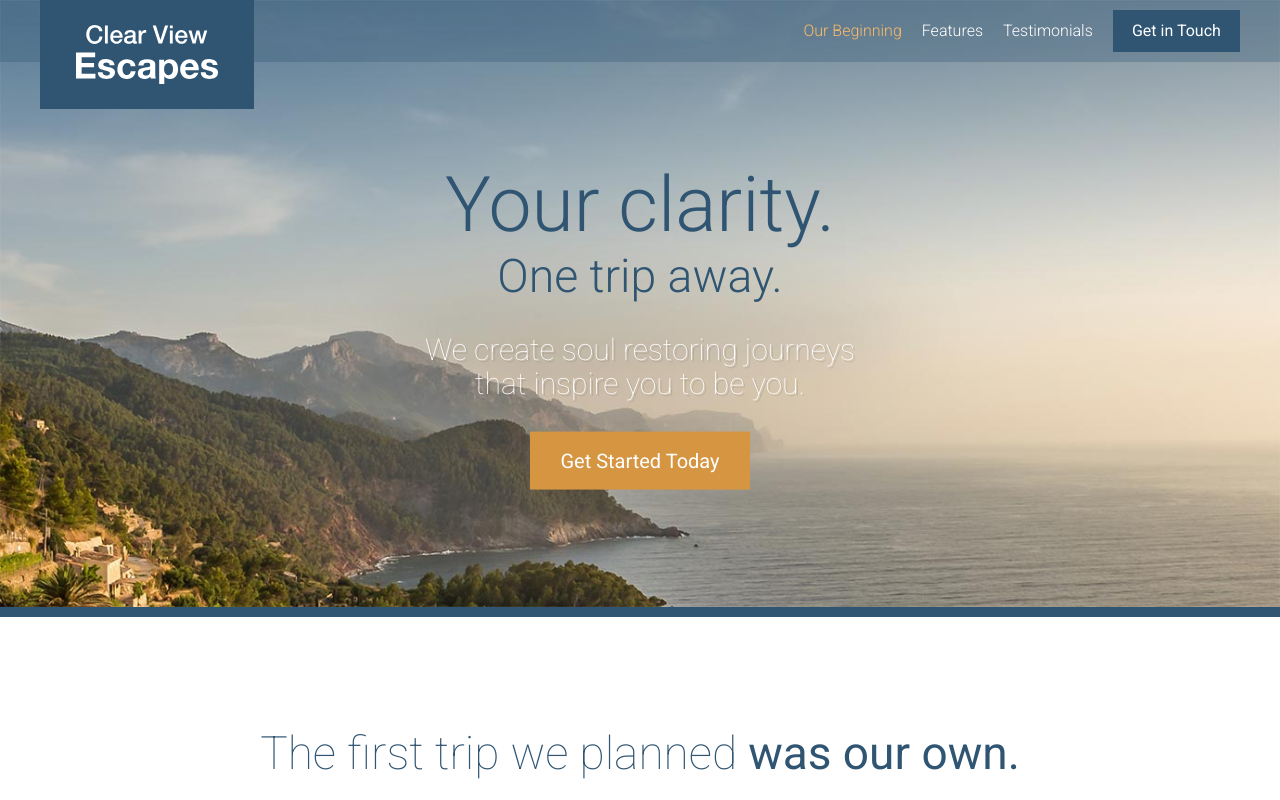
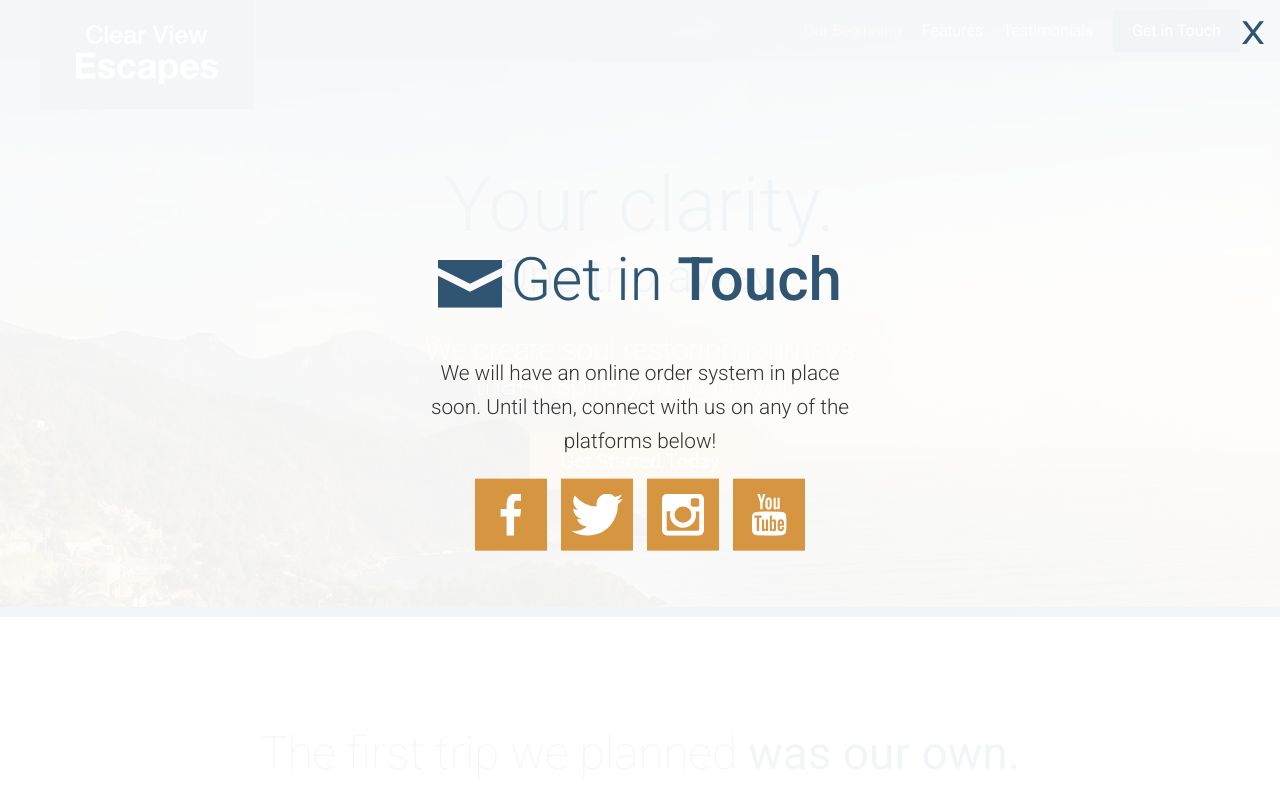
Before and after one commit to tvollmer89/travel-site, a website: page app/index.html in a window 1280 px wide. Both pictures are taken after a click on the link "Get Started Today". Shown: the top 800 px of the page. Drawn offline with Linux system fonts and the light colour scheme.

Commit message:
Completed modal overlay

```diff
--- a/app/assets/scripts/App.js
+++ b/app/assets/scripts/App.js
@@ -1,9 +1,11 @@
 import MobileMenu from './modules/MobileMenu';
 import RevealOnScroll from './modules/RevealOnScroll';
 import StickyHeader from './modules/StickyHeader';
+import Modal from './modules/Modal';
 import $ from 'jquery';
 
 var mobileMenu = new MobileMenu();
 new RevealOnScroll($('.feature-item'), "85%");
 new RevealOnScroll($('.testimonial'), "60%");
 var stickyHeader = new StickyHeader();
+var modal = new Modal();
--- /dev/null
+++ b/app/assets/styles/modules/_modal.css
@@ -0,0 +1,47 @@
+.modal {
+  position: fixed;
+  z-index: 5;
+  background-color: rgba(255, 255, 255, .94);
+  top: 0;
+  bottom: 0;
+  left: 0;
+  right: 0;
+  visibility: hidden;
+  transform: scale(1.2);
+  transition: all .3s ease-out;
+
+  &--is-visible {
+    opacity: 100%;
+    visibility: visible;
+    transform: scale(1);
+  }
+
+  &__inner {
+    position: absolute;
+    width: 100%;
+    top: 50%;
+    transform: translateY(-50%);
+  }
+
+  &__description {
+    text-align: center;
+    font-size: 1.3rem;
+    font-weight: 300;
+    line-height: 1.65;
+  }
+
+  &__close {
+    position: absolute;
+    top: 15px;
+    right: 15px;
+    font-size: 2rem;
+    transform: scaleX(1.2);
+    transform-origin: 100% 0;
+    color: $mainBlue;
+    cursor: pointer;
+
+    &:hover {
+      color: $mainOrange;
+    }
+  }
+}
--- a/app/assets/styles/modules/_section-title.css
+++ b/app/assets/styles/modules/_section-title.css
@@ -13,6 +13,11 @@
 
   &--blue {
     color: $mainBlue;
+  }
+
+  &--less-margin {
+    margin-bottom: 1.3rem;
+    margin-top: 0;
   }
 
   &__icon {
--- /dev/null
+++ b/app/assets/styles/modules/_social-icons.css
@@ -0,0 +1,25 @@
+.social-icons {
+  text-align: center;
+
+  &__icon {
+    background-color: $mainOrange;
+    display: inline-block;
+    margin: 0 5px 5px 5px;
+    width: 33%;
+    height: 72px;
+    position: relative;
+
+    @mixin atSmall {
+      width: 72px;
+      margin: 0 5px;
+    }
+
+    .icon {
+      display: block;
+      position: absolute;
+      top: 50%;
+      left: 50%;
+      transform: translate(-50%, -50%);
+    }
+  }
+}
--- a/app/assets/styles/modules/_wrapper.css
+++ b/app/assets/styles/modules/_wrapper.css
@@ -8,6 +8,10 @@
 
   &--medium {
     max-width: 976px;
+  }
+
+  &--narrow {
+    max-width: 470px;
   }
 
   &--no-padding-until-medium {
--- a/app/assets/styles/styles.css
+++ b/app/assets/styles/styles.css
@@ -17,3 +17,5 @@
 @import "modules/_site-header";
 @import "modules/_primary-nav";
 @import "modules/_reveal-item";
+@import "modules/_modal";
+@import "modules/_social-icons";
--- a/app/index.html
+++ b/app/index.html
@@ -24,7 +24,7 @@
       </div>
       <div class="site-header__menu-content">
         <div class="site-header__btn-container">
-            <a href="#" class="btn">Get in Touch</a>
+            <a href="#" class="btn open-modal">Get in Touch</a>
           </div>
           <nav class="primary-nav primary-nav--pull-right">
             <ul>
@@ -50,7 +50,7 @@
         <h1 class="large-hero__title">Your clarity.</h1>
         <h2 class="large-hero__subtitle">One trip away.</h2>
         <p class="large-hero__description">We create soul restoring journeys that inspire you to be you.</p>
-        <p><a href="#" class="btn btn--orange btn--large">Get Started Today</a></p>
+        <p><a href="#" class="btn btn--orange btn--large open-modal">Get Started Today</a></p>
       </div>
     </div>
   </div>
@@ -159,9 +159,25 @@
 
   <footer class="site-footer">
     <div class="wrapper">
-      <p><span class="site-footer__text">Copyright &copy; 2016 Clear View Escapes. All rights reserved.</span> <a href="#" class="btn btn--orange">Get in Touch</a></p>
+      <p><span class="site-footer__text">Copyright &copy; 2016 Clear View Escapes. All rights reserved.</span> <a href="#" class="btn btn--orange open-modal">Get in Touch</a></p>
     </div>
   </footer>
+
+  <div class="modal">
+    <div class="modal__inner">
+      <h2 class="section-title section-title--blue section-title--less-margin"><span class="icon icon--mail section-title__icon"></span>Get in <strong>Touch</strong></h2>
+      <div class="wrapper wrapper--narrow">
+        <p class="modal__description">We will have an online order system in place soon. Until then, connect with us on any of the platforms below!</p>
+      </div>
+      <div class="social-icons">
+        <a href="#" class="social-icons__icon"><span class="icon icon--facebook"></span></a>
+        <a href="#" class="social-icons__icon"><span class="icon icon--twitter"></span></a>
+        <a href="#" class="social-icons__icon"><span class="icon icon--instagram"></span></a>
+        <a href="#" class="social-icons__icon"><span class="icon icon--youtube"></span></a>
+      </div>
+    </div>
+    <div class="modal__close">X</div>
+  </div>
 </body>
 <script src="/temp/scripts/App.js"></script>
 </html>
--- a/app/temp/styles/styles.css
+++ b/app/temp/styles/styles.css
@@ -549,6 +549,10 @@ a {
   max-width: 976px;
 }
 
+.wrapper--narrow {
+  max-width: 470px;
+}
+
 .wrapper--no-padding-until-medium {
   padding-left: 0;
   padding-right: 0;
@@ -864,6 +868,11 @@ a {
 
 .section-title--blue {
   color: #2f5572;
+}
+
+.section-title--less-margin {
+  margin-bottom: 1.3rem;
+  margin-top: 0;
 }
 
 .section-title__icon {
@@ -1311,3 +1320,80 @@ a {
   opacity: 1;
   transform: scale(1);
 }
+
+.modal {
+  position: fixed;
+  z-index: 5;
+  background-color: rgba(255, 255, 255, .94);
+  top: 0;
+  bottom: 0;
+  left: 0;
+  right: 0;
+  visibility: hidden;
+  transform: scale(1.2);
+  transition: all .3s ease-out;
+}
+
+.modal--is-visible {
+  opacity: 100%;
+  visibility: visible;
+  transform: scale(1);
+}
+
+.modal__inner {
+  position: absolute;
+  width: 100%;
+  top: 50%;
+  transform: translateY(-50%);
+}
+
+.modal__description {
+  text-align: center;
+  font-size: 1.3rem;
+  font-weight: 300;
+  line-height: 1.65;
+}
+
+.modal__close {
+  position: absolute;
+  top: 15px;
+  right: 15px;
+  font-size: 2rem;
+  transform: scaleX(1.2);
+  transform-origin: 100% 0;
+  color: #2f5572;
+  cursor: pointer;
+}
+
+.modal__close:hover {
+  color: #d59541;
+}
+
+.social-icons {
+  text-align: center;
+}
+
+.social-icons__icon {
+  background-color: #d59541;
+  display: inline-block;
+  margin: 0 5px 5px 5px;
+  width: 33%;
+  height: 72px;
+  position: relative;
+}
+
+@media (min-width: 530px) {
+
+  .social-icons__icon {
+    width: 72px;
+    margin: 0 5px;
+  }
+}
+
+.social-icons__icon .icon {
+  display: block;
+  position: absolute;
+  top: 50%;
+  left: 50%;
+  transform: translate(-50%, -50%);
+}
```
Also changed, not shown: app/assets/scripts/modules/Modal.js (added, +40 -0 lines), app/temp/scripts/App.js.
